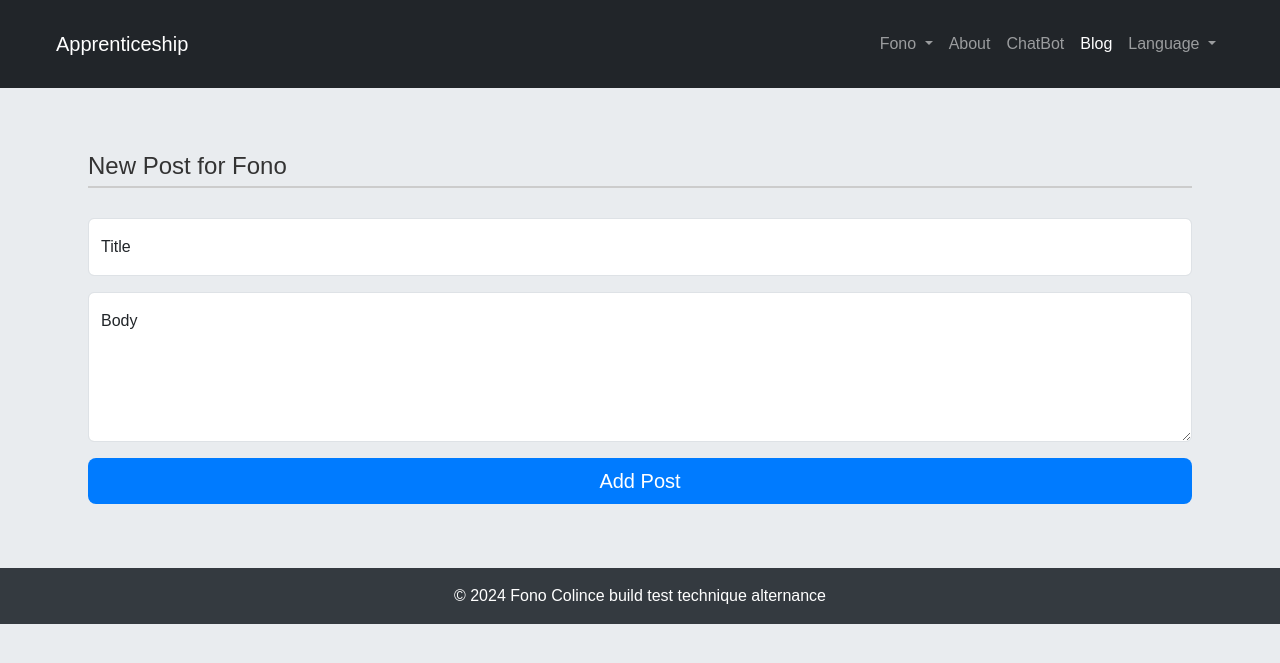
After one commit to Fonocol/multilang_site, a Django app: page /en/addpost/ in a window 1280 px wide. The commit adds this page. Shown: the top 663 px of the page. Run offline with Django 5.2, Linux system fonts and the light colour scheme; a user stored in the database is signed in.

Commit message:
add post forms

```diff
--- /dev/null
+++ b/main/forms.py
@@ -0,0 +1,22 @@
+from django import forms
+from .models import Post
+
+
+class PostForm(forms.ModelForm):
+
+
+    class Meta:
+        model = Post
+        fields = ('title','body')
+
+        widgets = {
+            'title': forms.TextInput(attrs={
+                'class': 'form-control',
+                'placeholder': 'Enter the title here'
+            }),
+            'body': forms.Textarea(attrs={
+                'class': 'form-control',
+                'placeholder': 'Enter the content here',
+                'style': 'height: 150px;'
+            })
+        }
--- a/main/models.py
+++ b/main/models.py
@@ -1,6 +1,7 @@
 from django.db import models
 from django.utils import timezone
 from django.urls import reverse
+from django.utils.text import slugify
 
 # importer la  table User
 from django.contrib.auth.models import User
@@ -47,6 +48,14 @@ class Post(models.Model):
     def get_absolute_url(self):
         return reverse("getPost", args=[self.publish.year,self.publish.month,self.publish.day,self.slug])
 
+    #creation des slugs a la creation du post
+    # surchage la methode save
+    def save(self,*args, **kwargs):
+        if not self.slug:
+            self.slug = slugify(self.title)
+        super(Post,self).save(*args, **kwargs)
+
+
 
 #Django@2002.com
 #Fono2002.com
--- /dev/null
+++ b/main/templates/blog/post/addpost.html
@@ -0,0 +1,48 @@
+{% extends "header.html" %}
+
+
+{% block content %}
+{% load i18n %}
+
+<div class="container px-5 my-5">
+    <section class="section">
+        <h2>{% translate "New Post for" %} {{ user.username }}</h2>
+    </section>
+    <form id="postForm" data-sb-form-api-token="API_TOKEN" method="POST">
+        {% csrf_token %}  <!-- Protection contre les attaques CSRF -->
+
+        <!-- Champ pour le titre -->
+        <div class="form-floating mb-3">
+            {{ form.title }}
+            <label for="{{ form.title.id_for_label }}">Title</label>
+            {% if form.title.errors %}
+                <div class="invalid-feedback" style="display: block;">
+                    {% for error in form.title.errors %}
+                        {{ error }}
+                    {% endfor %}
+                </div>
+            {% endif %}
+        </div>
+
+        <!-- Champ pour le contenu (body) -->
+        <div class="form-floating mb-3">
+            {{ form.body }}
+            <label for="{{ form.body.id_for_label }}">Body</label>
+            {% if form.body.errors %}
+                <div class="invalid-feedback" style="display: block;">
+                    {% for error in form.body.errors %}
+                        {{ error }}
+                    {% endfor %}
+                </div>
+            {% endif %}
+        </div>
+
+        <!-- Bouton de soumission -->
+        <div class="d-grid">
+            <button class="btn btn-primary btn-lg" id="submitButton" type="submit">Add Post</button>
+        </div>
+    </form>
+</div>
+
+
+{% endblock content %}
--- a/main/urls.py
+++ b/main/urls.py
@@ -7,5 +7,6 @@ urlpatterns = [
     path('chatbot/', views.chatbot_response, name='chatbot_response'),
     path('about/', views.getAbaoutpage, name="getAbaoutpage"),
     path('search/', views.searchAll, name="searchAll"),
+    path('addpost/', views.add_post, name="add_post"),
     path('<int:year>/<int:month>/<int:day>/<slug>/', views.getPost, name="getPost"),
 ]
--- a/main/views.py
+++ b/main/views.py
@@ -1,7 +1,8 @@
 from asyncio import streams
-from django.shortcuts import render, get_object_or_404
+from django.shortcuts import render, get_object_or_404, redirect
 from django.utils.translation import gettext as _  #pour la traduction
 from .models import Post
+from main.forms import PostForm
 from django.core.paginator import (
     Paginator,
     EmptyPage,
@@ -148,3 +149,16 @@ def chatbot_response(request):
 
 #----------------------------------------------------------------------------------------------------------------------------------------------------
 #----------------------------------------------------------------------------------------------------------------------------------------------------
+
+
+def add_post(request):
+    if request.method == 'POST':
+        form = PostForm(request.POST)
+        if form.is_valid():
+            newForm = form.save(commit=False)
+            newForm.author = request.user
+            newForm.save()
+            return redirect('getPosts')
+    else:
+        form = PostForm()
+        return render(request, 'blog/post/addpost.html',{'form':form})
--- a/templates/header.html
+++ b/templates/header.html
@@ -34,7 +34,7 @@
                                 {{ user.username }}
                             </a>
                             <ul class="dropdown-menu" aria-labelledby="languageDropdown">
-                                <li><a class="dropdown-item" href="{% url 'registration_view' %}">Register</a></li>
+                                <li><a class="dropdown-item" href="{% url 'add_post' %}">Add Post</a></li>
                                 <li><a class="dropdown-item" href="{% url 'logout_view' %}">Logout</a></li>
                             </ul>
                         {% else %}
@@ -46,12 +46,7 @@
                                 <li><a class="dropdown-item" href="{% url 'login_view' %}">Login</a></li>
                             </ul>
                         {% endif %}
-
-
                     </li>
-                    <!--li class="nav-item"><a class="nav-link" href="{% url 'login_view' %}">Register</a></li>
-                    <li class="nav-item"><a class="nav-link" href="{% url 'login_view' %}">Login</a></li>
-                    <li class="nav-item"><a class="nav-link" href="{% url 'logout_view' %}">Logout</a></li-->
                     <li class="nav-item"><a class="nav-link" href="/about">About</a></li>
                     <li class="nav-item"><a class="nav-link" href="/chatbot">ChatBot</a></li>
                     <li class="nav-item"><a class="nav-link active" aria-current="page" href="/">Blog</a></li>
```
